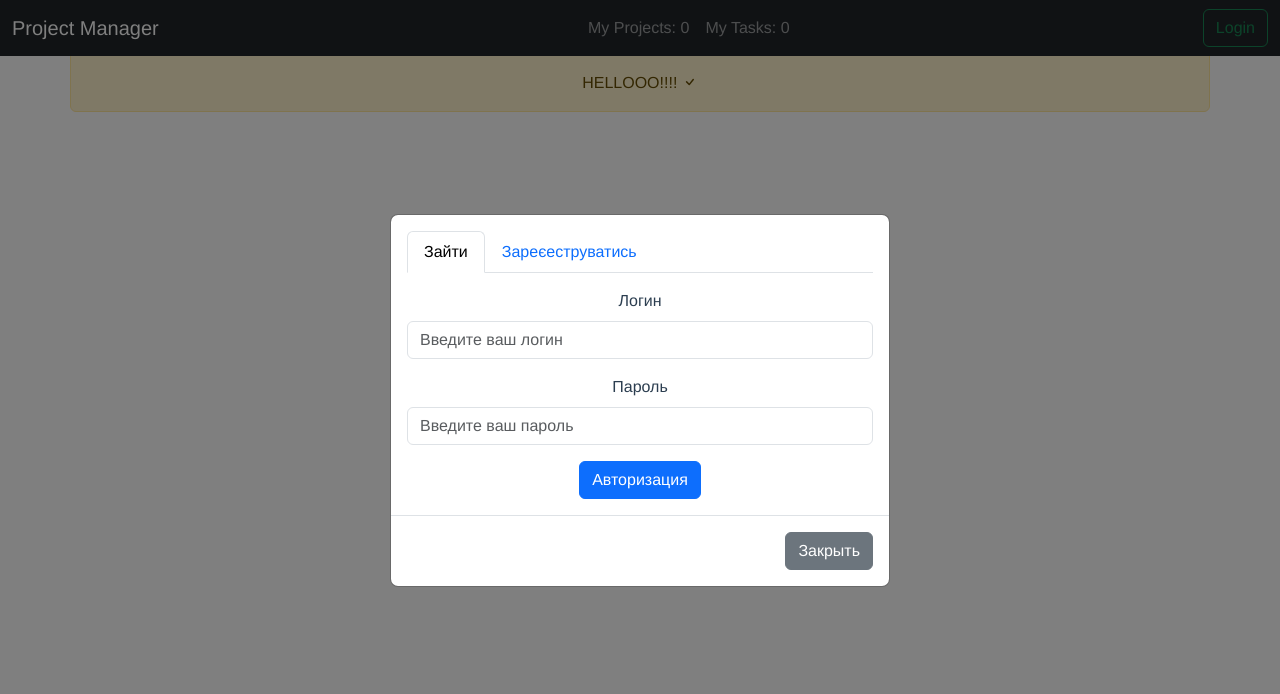
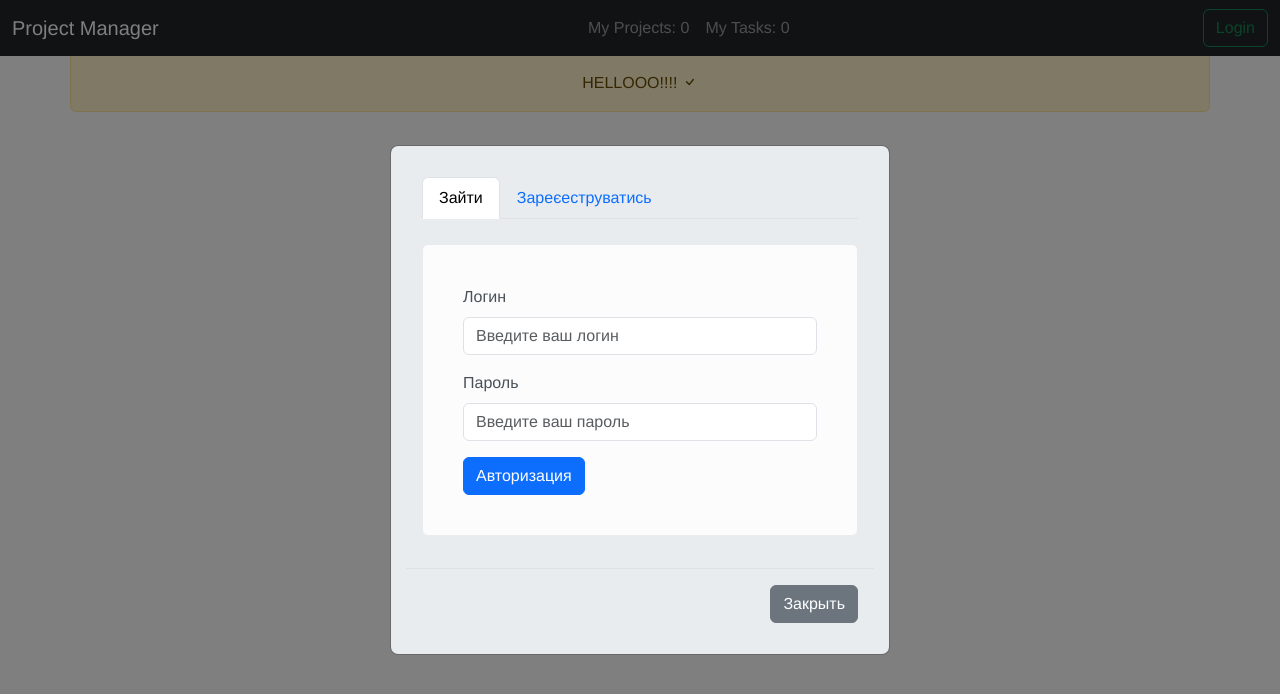
Before and after one commit to sheff2000/test-full-stack, a Vue app in the folder client/: page / in a window 1280 px wide. Both pictures are taken after a click on the button "Login". Shown: the top 694 px of the page. Built offline with nearby package versions, Linux system fonts and the light colour scheme.

Commit message:
decompose login and register form

```diff
--- a/client/src/components/Login/AuthModal.vue
+++ b/client/src/components/Login/AuthModal.vue
@@ -1,5 +1,7 @@
 <script setup>
 import useUserStore from '@/stores/userStore';
+import LoginForm from './LoginForm.vue';
+import RegisterForm from './RegisterForm.vue';
 
 const userStore = useUserStore();
 
@@ -24,46 +26,14 @@ const userStore = useUserStore();
               <a class="nav-link" href="#register" data-bs-toggle="tab">Зареєеструватись</a>
             </li>
           </ul>
-          <div class="tab-content">
+          <div class="tab-content alert alert-light">
             <div class="tab-pane fade show active" id="login">
               <!-- Форма авторизации -->
-              <form class="mt-3">
-                <div class="mb-3">
-                  <label for="login-username" class="form-label">Логин</label>
-                  <input type="text"
-                    class="form-control"
-                    id="login-username"
-                    placeholder="Введите ваш логин">
-                </div>
-                <div class="mb-3">
-                  <label for="login-password" class="form-label">Пароль</label>
-                  <input type="password"
-                    class="form-control"
-                    id="login-password"
-                    placeholder="Введите ваш пароль">
-                </div>
-                <button type="button" class="btn btn-primary">Авторизация</button>
-              </form>
+              <LoginForm />
             </div>
             <div class="tab-pane fade" id="register">
             <!-- Форма регистрации -->
-              <form class="mt-3">
-                <div class="mb-3">
-                  <label for="register-username" class="form-label">Логин</label>
-                  <input type="text"
-                    class="form-control"
-                    id="register-username"
-                    placeholder="Выберите логин">
-                </div>
-                <div class="mb-3">
-                  <label for="register-password" class="form-label">Пароль</label>
-                  <input type="password"
-                    class="form-control"
-                    id="register-password"
-                    placeholder="Выберите пароль">
-                </div>
-                <button type="button" class="btn btn-success">Регистрация</button>
-              </form>
+              <RegisterForm />
             </div>
           </div>
         </div>
@@ -78,6 +48,15 @@ const userStore = useUserStore();
 </template>
 
 <style scoped>
+.modal-content {
+  text-align: left;
+  padding: 15px;
+  background-color: #e9ecef;
+}
+.tab-content {
+  padding: 40px;
+  margin-top: 25px;
+}
 @media (max-width: 576px) {
   .modal-dialog {
     max-width: 100%;
--- /dev/null
+++ b/client/src/components/Login/LoginForm.vue
@@ -0,0 +1,24 @@
+<script setup>
+</script>
+
+<template>
+  <form>
+    <div class="mb-3">
+      <label for="login-username" class="form-label">Логин</label>
+      <input type="text"
+        class="form-control"
+        id="login-username"
+        placeholder="Введите ваш логин"
+        required>
+    </div>
+    <div class="mb-3">
+      <label for="login-password" class="form-label">Пароль</label>
+      <input type="password"
+        class="form-control"
+        id="login-password"
+        placeholder="Введите ваш пароль"
+        required>
+    </div>
+    <button type="button" class="btn btn-primary">Авторизация</button>
+  </form>
+</template>
--- /dev/null
+++ b/client/src/components/Login/RegisterForm.vue
@@ -0,0 +1,25 @@
+<script setup>
+</script>
+
+<template>
+  <form>
+    <div class="mb-3">
+      <label for="register-username" class="form-label">Логин</label>
+      <input type="text"
+        class="form-control"
+        id="register-username"
+        placeholder="Выберите логин">
+      <div id="register-username-help" class="form-text">
+        Логін має містити латинські літери та/або "_" "-"
+      </div>
+    </div>
+    <div class="mb-3">
+      <label for="register-password" class="form-label">Пароль</label>
+      <input type="password"
+        class="form-control"
+        id="register-password"
+        placeholder="Выберите пароль">
+    </div>
+    <button type="button" class="btn btn-success">Регистрация</button>
+  </form>
+</template>
```
